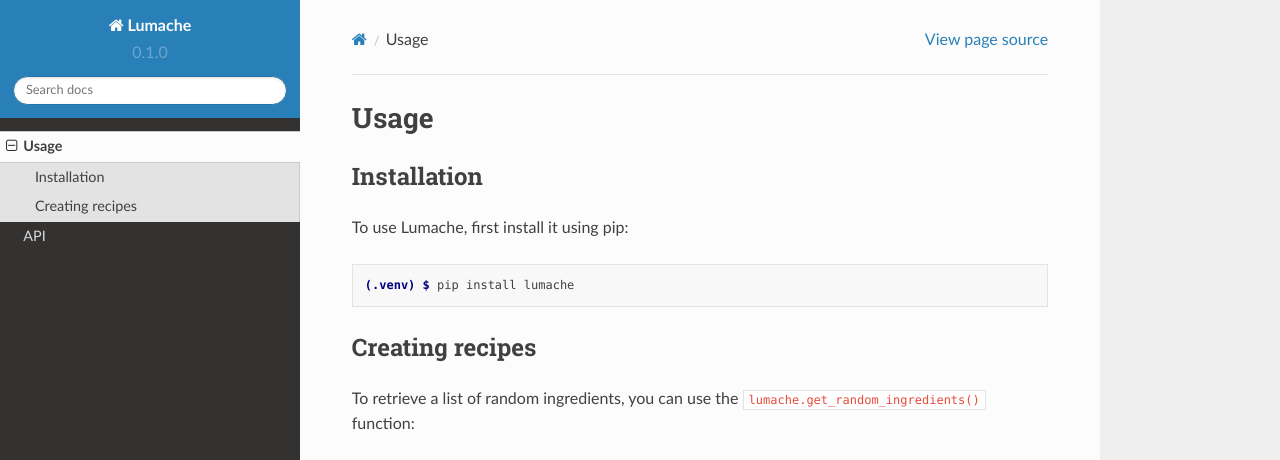
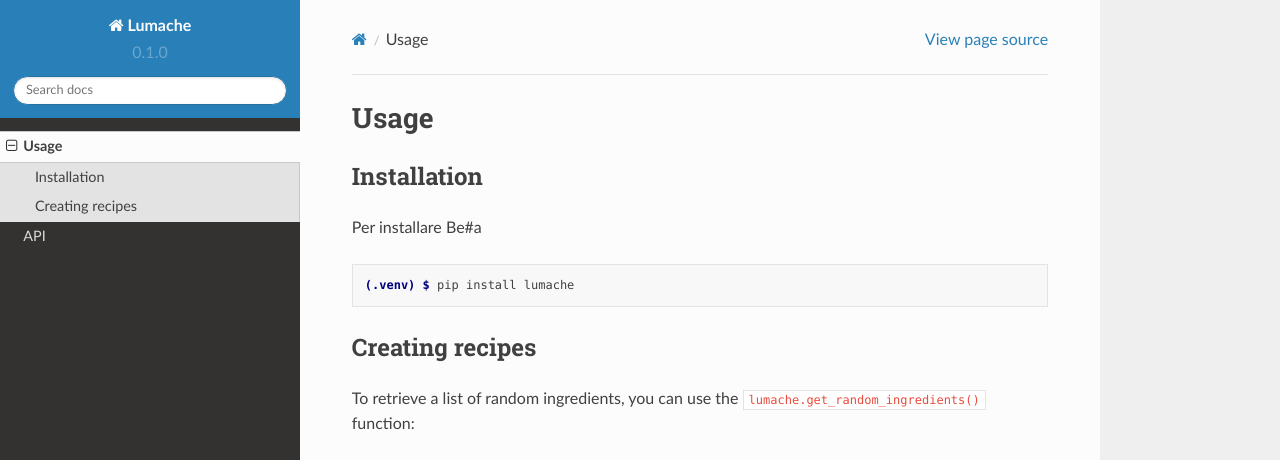
Before and after one commit to mixian/rtd-tutorial, a Sphinx documentation site: the page built from docs/source/usage.rst, in a window 1280 px wide and 1095 px high. Shown: the top 460 px of the window. Built offline with Sphinx 7.4.7 and the Read the Docs theme 2.0.0, drawn with Linux system fonts in a browser that asks for light colours; grey boxes are pictures that could not be loaded.

Commit message:
Update usage.rst

```diff
--- a/docs/source/usage.rst
+++ b/docs/source/usage.rst
@@ -6,7 +6,7 @@ Usage
 Installation
 ------------
 
-To use Lumache, first install it using pip:
+Per installare Be#a
 
 .. code-block:: console
 
```
